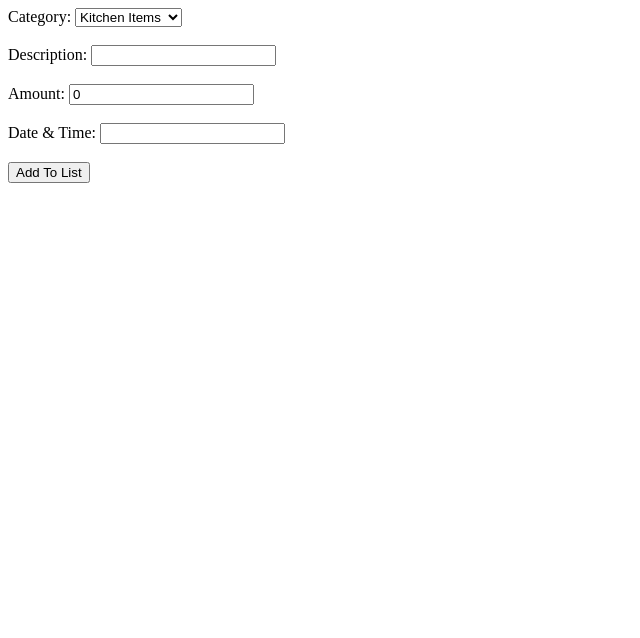
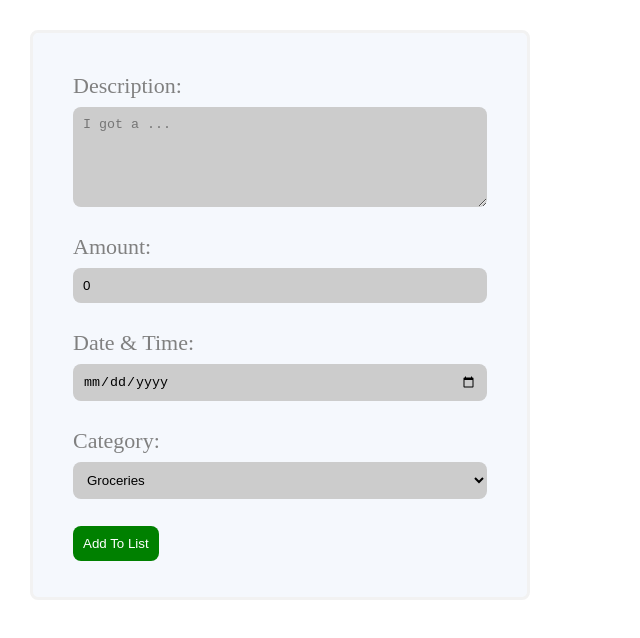
Before and after one commit to Princess-Morris/budget-track, a React (Create React App) app: page / in a window 1280 px wide. Shown: the top 638 px of the page, without its empty margins (0-640 px from the left). Built offline with nearby package versions, Linux system fonts and the light colour scheme.

Commit message:
Style: added cards styling to the list, updated category dropdown

```diff
--- a/src/App.css
+++ b/src/App.css
@@ -0,0 +1,9 @@
+*{
+    box-sizing: border-box;
+    padding: 0;
+    margin: 0;
+}
+
+.app{
+    padding: 30px;
+}
--- a/src/App.tsx
+++ b/src/App.tsx
@@ -1,9 +1,10 @@
+import BudgetLists from './components/budget/BudgetLists';
+
 import './App.css';
-import BudgetLists from './components/BudgetLists';
 
 function App() {
   return (
-    <div>
+    <div className="app">
     <BudgetLists />
     </div>
   );
--- a/src/components/BudgetLists.tsx
+++ /dev/null
@@ -1,65 +0,0 @@
-import React, { useState } from "react";
-import CreateList from "./CreateList";
-
-interface listProps {
-    category: "Kitchen Items" | "Laundry Items" | "Beddings";
-    description: string;
-    amount: number;
-    dateTime: string;
-}
-
-
-export default function BudgetList() {
-    const list: listProps[] = []
-
-    const [allList, setAllList] = useState<listProps[]>(list)
-
-    const [formData, setFormData] = useState<listProps>({
-        category: "Kitchen Items",
-        description: "",
-        amount: 0,
-        dateTime: ""
-    })
-
-
-    const handleChange = (e: React.ChangeEvent<HTMLInputElement | HTMLSelectElement>) => {
-        setFormData((prev) => ({
-            ...prev,
-            [e.target.name]: e.target.value
-        }))
-    }
-
-    const handleSubmit = (e: any) => {
-        console.log("adding")
-        e.preventDefault()
-        setAllList([...allList, formData])
-        console.log("added")
-        setFormData({
-            category: 'Kitchen Items',
-            description: "",
-            amount: 0,
-            dateTime: ""
-        })
-    }
-
-    return (
-        <div>
-            {allList.map((list, key) => (
-                <div key={key}>
-                    <h2>Category: {list.category} </h2>
-                    <h2>Description: {list.description} </h2>
-                    <h2>Amount($): {list.amount} </h2>
-                    <h2>Date & Time: {list.dateTime} </h2>
-                    <br />
-                </div>
-            ))}
-            <CreateList
-                category={formData.category}
-                description={formData.description}
-                amount={formData.amount}
-                dateTime={formData.dateTime}
-                handleChange={handleChange}
-                handleSubmit={handleSubmit} />
-        </div>
-    )
-}
--- a/src/components/CreateList.tsx
+++ /dev/null
@@ -1,59 +0,0 @@
-interface formProps{
-    category: string;
-    description: string;
-    amount: number;
-    dateTime: string;
-    handleChange: (e: React.ChangeEvent<HTMLInputElement | HTMLSelectElement>) => void
-    handleSubmit: (e: any) => void
-}
-
-export default function CreateList({ category, description, amount, dateTime, handleChange, handleSubmit}: formProps) {
-
-
-    return (
-        <form onSubmit={handleSubmit}>
-            <label>Category: </label>
-            <select
-            value={category}
-            name="category"
-            onChange={handleChange}
-            >
-                <option value="Kitchen Items">Kitchen Items</option>
-                <option value="Laundry Items">Laundry Items</option>
-                <option value="Beddings">Beddings</option>
-
-            </select>
-            <br /> <br />
-
-            <label>Description: </label>
-            <input
-            type="text"
-            name="description"
-            value={description}
-            onChange={handleChange}
-            />
-            <br /> <br />
-
-            <label>Amount: </label>
-            <input
-            type="text"
-            name="amount"
-            value={amount}
-            onChange={handleChange}
-            />
-            <br /> <br />
-
-            <label>Date & Time: </label>
-            <input
-            type="text"
-            name="dateTime"
-            value={dateTime}
-            onChange={handleChange}
-            />
-            <br /> <br />
-
-            <button type="submit">Add To List</button>
-
-        </form>
-    )
-}
--- /dev/null
+++ b/src/components/budget/BudgetLists.tsx
@@ -0,0 +1,74 @@
+import React, { useState } from "react";
+import CreateList from "../form/CreateList";
+
+import './budget-list.css'
+
+interface listProps {
+    category: "Groceries" | "Laundry" | "Beddings" | "Outfits" | "Tfare" | "Giftings" | "Vacation" | "Outings" | "Repairs";
+    description: string;
+    amount: number;
+    dateTime: string;
+}
+
+
+export default function BudgetList() {
+    const list: listProps[] = []
+
+    const [allList, setAllList] = useState<listProps[]>(list)
+
+    const [formData, setFormData] = useState<listProps>({
+        category: "Groceries",
+        description: "",
+        amount: 0,
+        dateTime: ""
+    })
+
+
+    const handleChange = (e: React.ChangeEvent<HTMLInputElement | HTMLSelectElement | HTMLTextAreaElement>) => {
+        setFormData((prev) => ({
+            ...prev,
+            [e.target.name]: e.target.value
+        }))
+    }
+
+    const handleSubmit = (e: any) => {
+        console.log("adding")
+        e.preventDefault()
+        setAllList([...allList, formData])
+        console.log("added")
+        setFormData({
+            category: 'Groceries',
+            description: "",
+            amount: 0,
+            dateTime: ""
+        })
+    }
+
+    return (
+        <div className="form-and-list">
+            <div className="form-wrapper">
+            <CreateList
+                category={formData.category}
+                description={formData.description}
+                amount={formData.amount}
+                dateTime={formData.dateTime}
+                handleChange={handleChange}
+                handleSubmit={handleSubmit} />
+
+            </div>
+
+            <div className="list-wrapper">
+                {allList.map((list, key) => (
+                    <div className="list" key={key}>
+                        <h3>Category: <span className="text">{list.category} </span> </h3>
+                        <h3>Description: <span className="text">{list.description} </span> </h3>
+                        <h3>Amount($): <span className="text">{list.amount} </span> </h3>
+                        <h3>Date & Time: <span className="text">{list.dateTime} </span> </h3>
+                        <br />
+                    </div>
+                ))}
+            </div>
+
+        </div>
+    )
+}
--- /dev/null
+++ b/src/components/budget/budget-list.css
@@ -0,0 +1,34 @@
+.form-and-list{
+    display: flex;
+    gap: 40px;
+}
+
+.form-wrapper{
+    width: 100%;
+  max-width: 500px;
+  height: 570px;
+}
+
+.list-wrapper{
+  display: flex;
+  flex-wrap: wrap;
+  width: 100%;
+  gap: 8px;
+
+}
+
+.list{
+    color: #808080;
+    background-color: #f2f2f2;
+    border: 3px solid #f2f2f2;
+    border-radius: 8px;
+    padding: 40px;
+    /* display: flex; */
+    width: 40%;
+    max-height: 250px;
+}
+
+h3{
+    margin-bottom: 20px;
+    margin-right: 10px;
+}
--- /dev/null
+++ b/src/components/form/CreateList.tsx
@@ -0,0 +1,78 @@
+import "./create-list.css"
+
+interface formProps{
+    category: string;
+    description: string;
+    amount: number;
+    dateTime: string;
+    handleChange: (e: React.ChangeEvent<HTMLInputElement | HTMLSelectElement | HTMLTextAreaElement>) => void
+    handleSubmit: (e: any) => void
+}
+
+export default function CreateList({ category, description, amount, dateTime, handleChange, handleSubmit}: formProps) {
+
+
+    return (
+        <form className="form"
+        onSubmit={handleSubmit}
+        >
+               <div className="input">
+               <label>Description: </label>
+
+            <textarea
+            className="text-area"
+            placeholder="I got a ..."
+            name="description"
+            value={description}
+            onChange={handleChange}
+            >
+
+            </textarea>
+               </div>
+
+               <div className="input">
+               <label>Amount: </label>
+            <input
+            type="text"
+            name="amount"
+            value={amount}
+            onChange={handleChange}
+            />
+               </div>
+
+              <div className="input">
+              <label>Date & Time: </label>
+            <input
+            type="date"
+            name="dateTime"
+            value={dateTime}
+            onChange={handleChange}
+            />
+              </div>
+
+              <div className="input">
+            <label>Category: </label>
+            <select
+            value={category}
+            name="category"
+            onChange={handleChange}
+            >
+                <option value="Groceries">Groceries</option>
+                <option value="Laundry">Laundry</option>
+                <option value="Beddings">Beddings</option>
+                <option value="Outfits">Outfits</option>
+                <option value="Tfare">Tfare</option>
+                <option value="Giftings">Giftings</option>
+                <option value="Vacation">Vacation</option>
+                <option value="Outings">Outings</option>
+                <option value="Repairs">Repairs</option>
+
+            </select>
+            </div>
+
+
+            <button type="submit">Add To List</button>
+
+        </form>
+    )
+}
--- /dev/null
+++ b/src/components/form/create-list.css
@@ -0,0 +1,49 @@
+.form{
+  /* width: 100%; */
+  /* max-width: 500px; */
+  background-color: #F5F8FD;
+  /* background-color: #f2f2f2; */
+  border: 3px solid #f2f2f2;
+  border-radius: 8px;
+  padding: 40px;
+  height: 100%;
+}
+
+label{
+    color: gray;
+    font-size: 22px;
+    margin-bottom: 8px;
+}
+
+input, select, textarea, button{
+    background-color: #ccc;
+    border: 0px;
+    padding: 10px;
+    outline: none;
+    border-radius: 8px;
+    margin-bottom: 12px;
+}
+
+button{
+    margin: 0;
+    background-color: green;
+    color: #fff;
+}
+
+.input{
+    display: flex;
+    flex-direction: column;
+    margin-bottom: 15px;
+}
+
+.text-area{
+    max-width: 100%;
+    max-height: 300px;
+    height: 100px;
+}
+
+.text{
+    color: palevioletred;
+    font-size: 18px;
+    word-wrap: break-word;
+}
```
